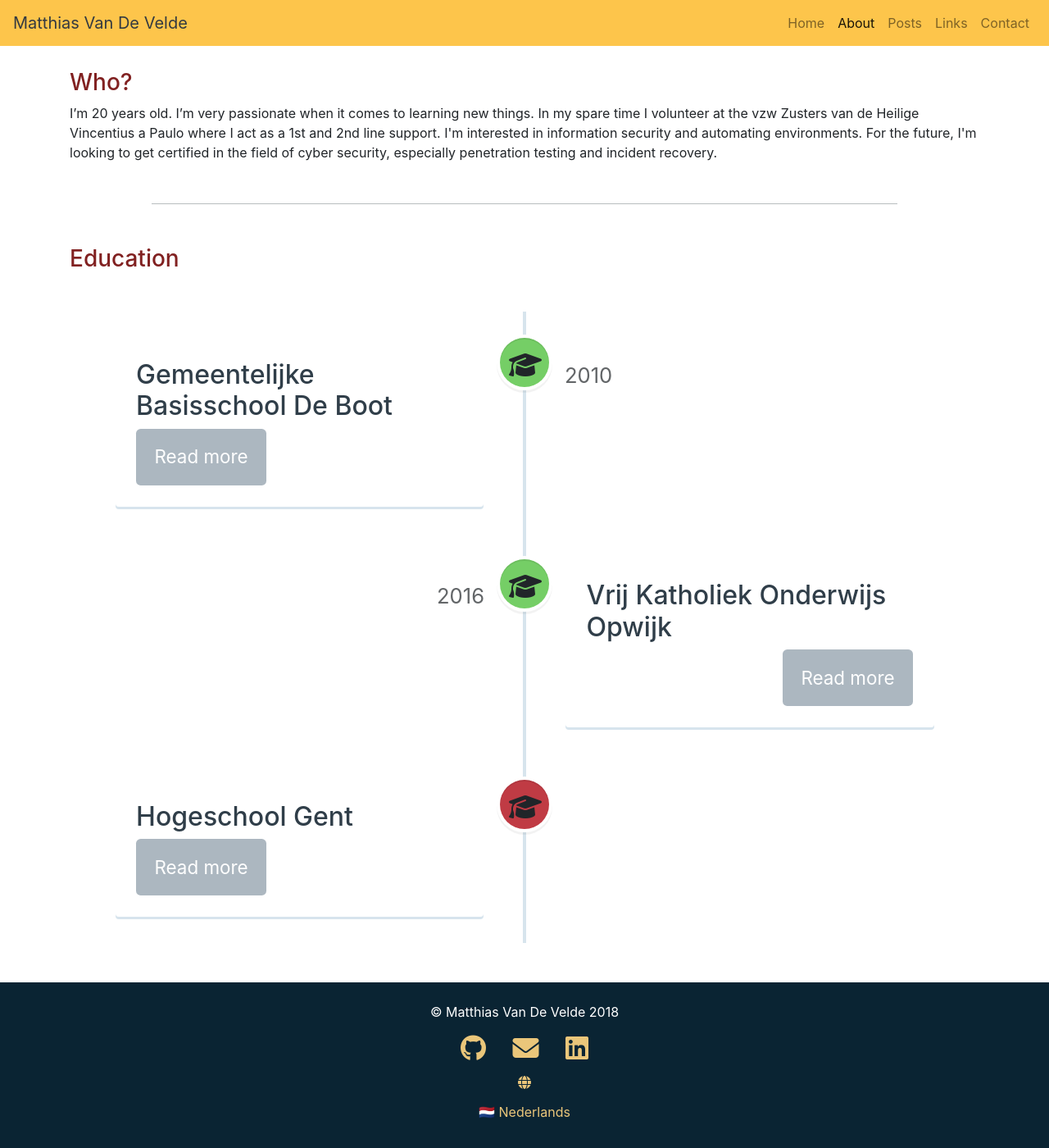
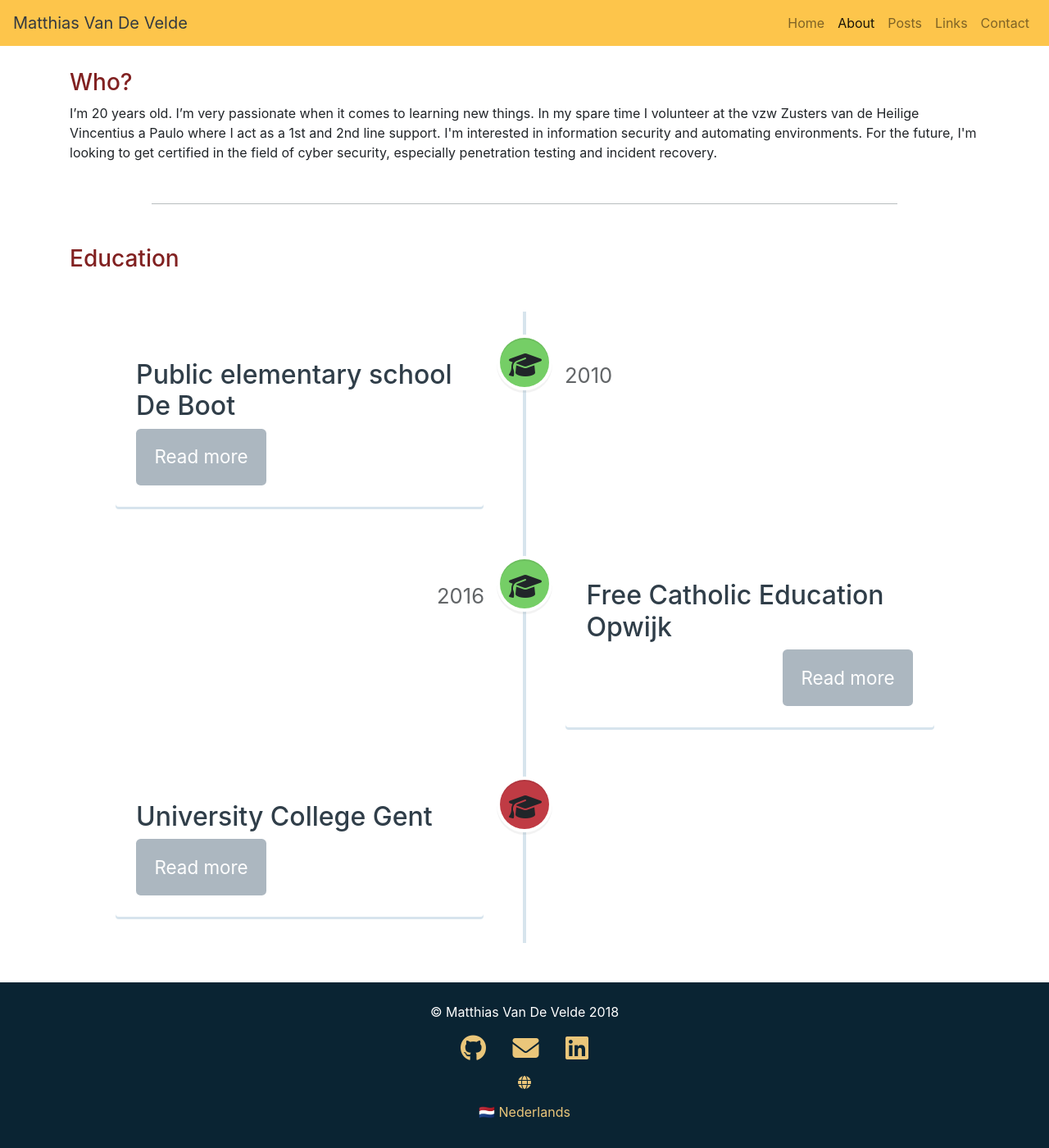
Before and after one commit to JokeBergmans/fpkmatthi.github.io, a Jekyll site: the page built from about.html, in a window 1280 px wide and 1400 px high, scrolled down 512 px. Shown: the whole window at 82% size. Built offline with Jekyll 4.4.1, drawn with Linux system fonts in a browser that asks for light colours; nearby versions of some CDN libraries; grey boxes are pictures that could not be loaded.

Commit message:
Fixed navbar links and Dutch translation

```diff
--- a/_includes/navbar.html
+++ b/_includes/navbar.html
@@ -23,8 +23,9 @@
                     {% else %}
                         <li class="nav-item">
                     {% endif %}
+
                     {% if page.lang != 'en' %}
-                        <a class="nav-link" href="{{ lang }}{{ item.url }}">{{ item.title }}</a>
+                        <a class="nav-link" href="/{{ lang }}{{ item.url }}">{{ item.title }}</a>
                     {% else %}
                         <a class="nav-link" href="{{ item.url }}">{{ item.title }}</a>
                     {% endif %}
--- a/about.html
+++ b/about.html
@@ -32,7 +32,7 @@
                     <!-- cd-timeline__img -->
 
                     <div class="cd-timeline__content js-cd-content">
-                        <h2>Gemeentelijke Basisschool De Boot</h2>
+                        <h2>Public elementary school De Boot</h2>
                         <!-- <img src="../assets/images/deboot.png" alt="De Boot"> -->
                         <a href="http://www.gbsdeboot.be/" target="_blank" class="cd-timeline__read-more">Read more</a>
                         <span class="cd-timeline__date">2010</span>
@@ -48,7 +48,7 @@
                     <!-- cd-timeline__img -->
 
                     <div class="cd-timeline__content js-cd-content">
-                        <h2>Vrij Katholiek Onderwijs Opwijk</h2>
+                        <h2>Free Catholic Education Opwijk</h2>
                         <!-- <img src="../assets/images/vko.png" alt="De Boot"> -->
                         <a href="http://www.vko.be/" target="_blank" class="cd-timeline__read-more">Read more</a>
                         <span class="cd-timeline__date">2016</span>
@@ -64,7 +64,7 @@
                     <!-- cd-timeline__img -->
 
                     <div class="cd-timeline__content js-cd-content">
-                        <h2>Hogeschool Gent</h2>
+                        <h2>University College Gent</h2>
                         <!-- <img src="../assets/images/hogent.png" alt="De Boot"> -->
                         <a href="https://www.hogent.be/" target="_blank" class="cd-timeline__read-more">Read more</a>
                     </div>
--- a/nl/posts/index.html
+++ b/nl/posts/index.html
@@ -6,7 +6,7 @@
 ---
 <section>
   <article class="container pt-3">
-    <h1>All Posts</h1>
+    <h1>Alle Posts</h1>
     {% for post in paginator.posts %}
     <!-- {% if page.lang == post.lang %} -->
 
```
